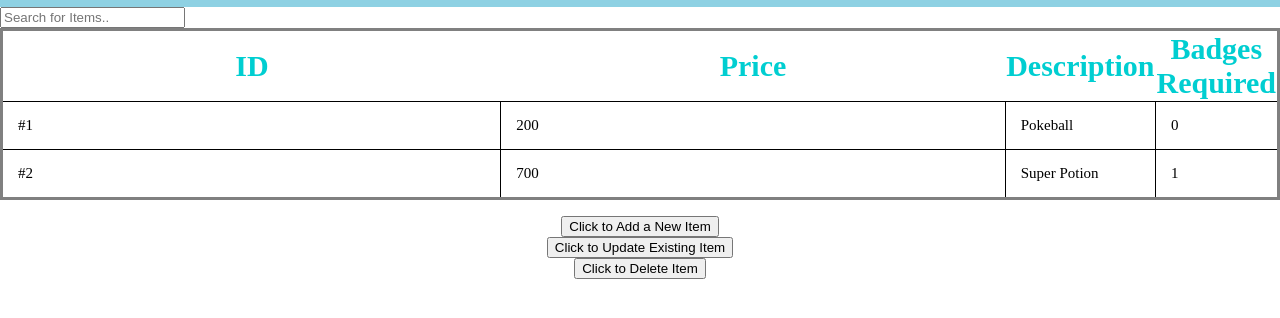
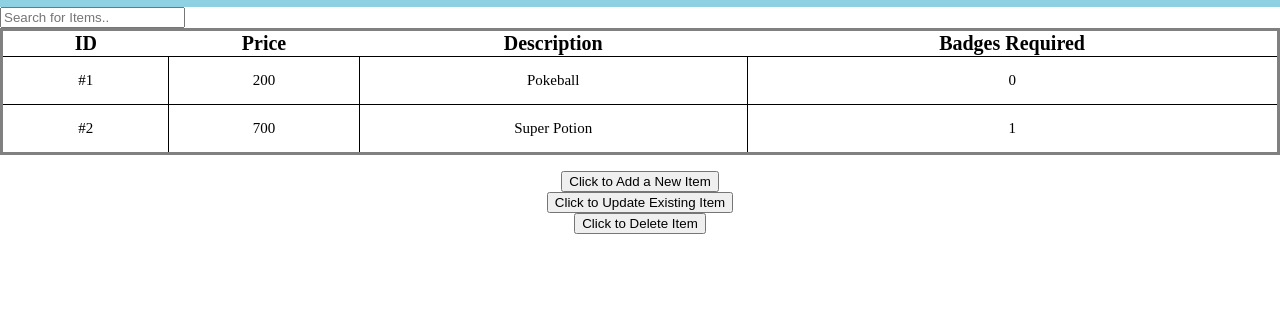
Before and after one commit to shkedya/Mock_Website_Using_Databases, a plain HTML site: page items.html in a window 1280 px wide. Shown: the part 90-408 px from the top of the page. Drawn offline with Linux system fonts and the light colour scheme.

Commit message:
Update mart_info.css

```diff
--- a/css/mart_info.css
+++ b/css/mart_info.css
@@ -1,6 +1,8 @@
 @charset "UTF-8";
 /* Body */
 * {box-sizing: border-box}
+
+
 body {
 	font-family: source-sans-pro;
 	background-color: #f2f2f2;
@@ -77,6 +79,26 @@ ul li:hover a {
 	padding-top: 10px;
 	padding-bottom: 10px;
 }
+table.database_table {
+	table-layout: auto;
+}
+table.database_table th{
+	color: black;
+	font-size: 20px;
+	text-align: center;
+	width: 1px;
+    white-space: nowrap
+}
+table.database_table td{
+	color:black;
+	font-size: 15px;
+	text-align: center;
+	border-style: solid;
+	border: 1px solid black;
+	padding: 15px;
+	width: 1px;
+    white-space: nowrap
+}
 th{
 	color:darkturquoise;
 	font-size: 30px;
```
